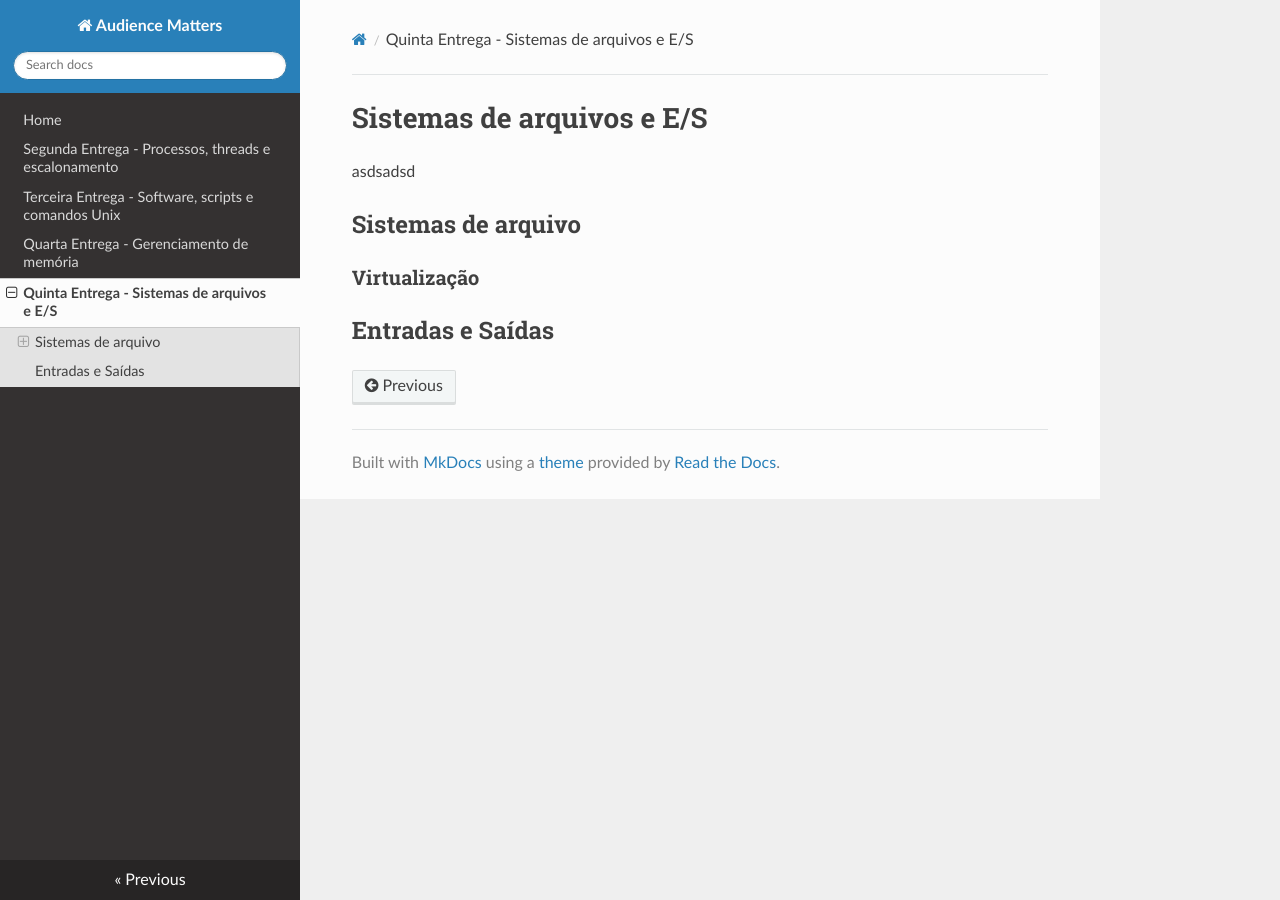
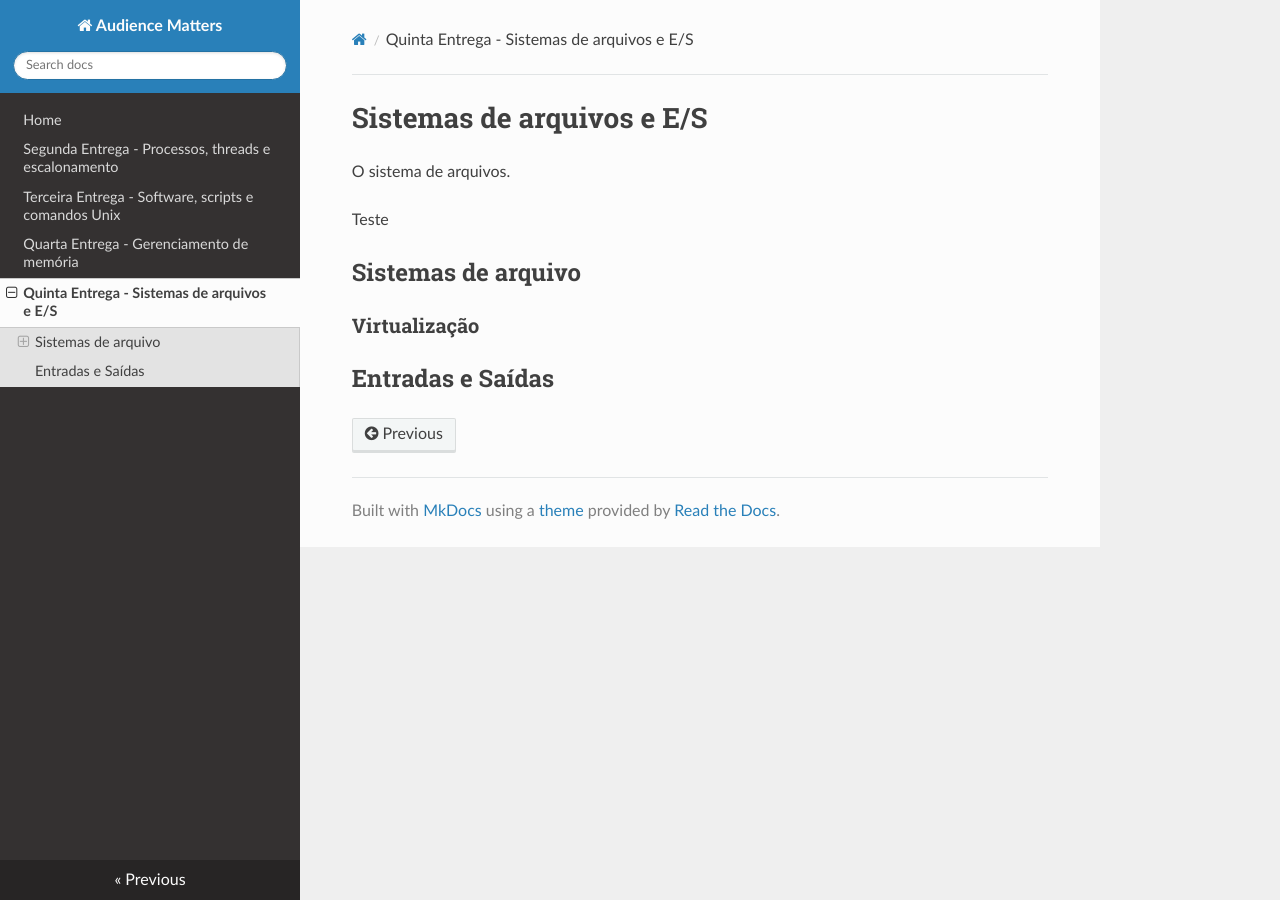
Before and after one commit to eversonott/sistemas_operacionais, an MkDocs documentation site: the page built from docs/entrega05.md, in a window 1280 px wide. Built offline with MkDocs 1.6.1, drawn with Linux system fonts in a browser that asks for light colours; nearby versions of some CDN libraries.

```diff
--- a/docs/entrega05.md
+++ b/docs/entrega05.md
@@ -1,5 +1,6 @@
 # Sistemas de arquivos e E/S
-asdsadsd
+<p>	O sistema de arquivos.</p>
+<p>Teste</p>
 ## Sistemas de arquivo
 ### Virtualização
 ## Entradas e Saídas
```
